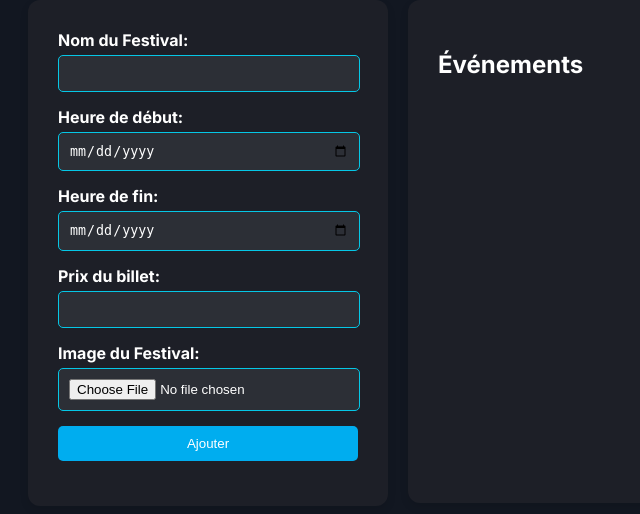
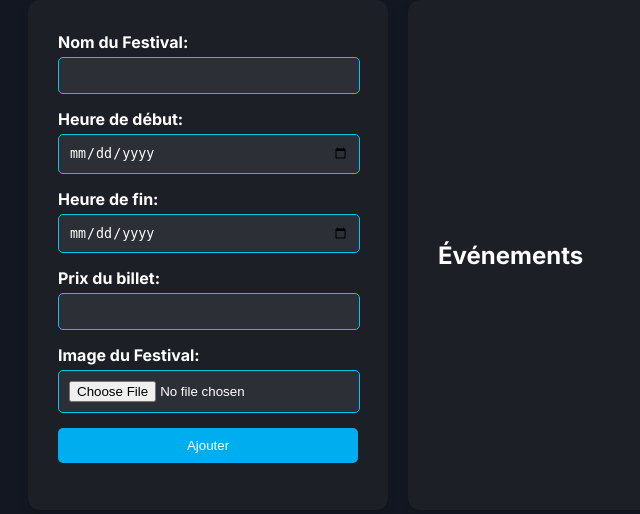
Before and after one commit to APP-G10E/PHPinal, a PHP site: page /createFestival.php in a window 1280 px wide. Shown: the top 514 px of the page, without its empty margins (242-882 px from the left). Run offline with PHP 8.4, Linux system fonts and the light colour scheme; data that the repository does not hold is empty.

Commit message:
css update creation

```diff
--- a/WEB/createFestival.php
+++ b/WEB/createFestival.php
@@ -141,6 +141,8 @@
             border-radius: 12px;
             width: 300px;
             box-shadow: 0 4px 8px rgba(0, 0, 0, 0.1);
+            min-height: 450px;
+            align-content: center;
         }
 
 
```
